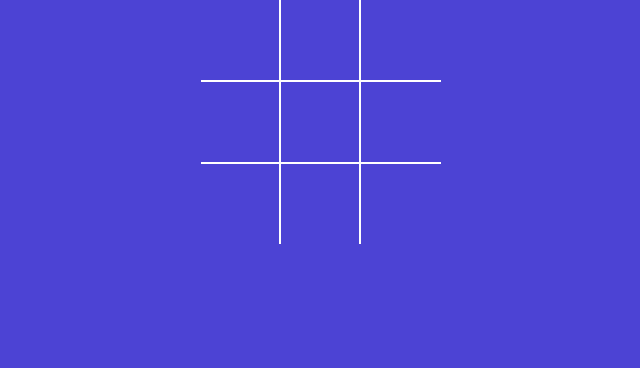
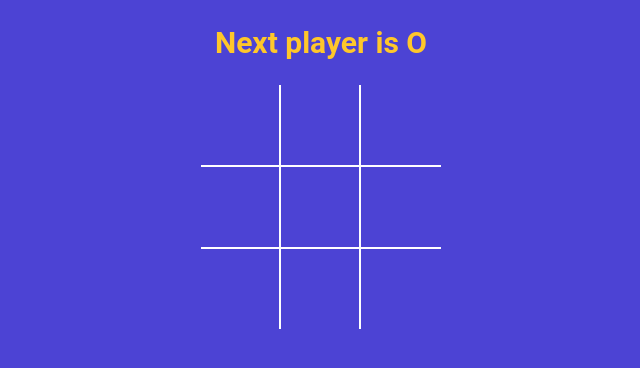
Before and after one commit to Katlego-kholisani/tictactoe-game, a React (Vite) app: page / in a window 1280 px wide. Shown: the top 368 px of the page, without its empty margins (319-959 px from the left). Built offline with nearby package versions, Linux system fonts and the light colour scheme.

Commit message:
Added show next player and winner/draw messages

```diff
--- a/src/App.jsx
+++ b/src/App.jsx
@@ -1,11 +1,43 @@
 import './styles.scss';
+import { useState } from "react";
 import Board from './components/Board';
+import {calculateWinner} from './winner';
 
 function App() {
+    const [squares, setSquares] =  useState(Array(9).fill(null));
+    const [isXNext, setIsXNext] = useState(false);
+
+    const winner = calculateWinner(squares);
+    const nextPlayer = isXNext ? 'X' : 'O';
+    const isDraw = !winner && squares.every(square => square !== null);
+    const statusMessage = winner ? `Winner is ${winner}` : isDraw ? "Game is a draw!" : `Next player is ${nextPlayer}`;
+
+    console.log(winner);
+
+    const handleSquareClick = (clickedPosition) => {
+      if (squares[clickedPosition] || winner || isDraw) {
+          return;
+      }
+
+      setSquares((currentSquares) => {
+          return currentSquares.map((squareValue, position) => {
+              if (clickedPosition === position) {
+                  return isXNext ? 'X' : 'O';
+              }
+              return squareValue;
+          });
+      });
+
+      setIsXNext((currentIsXNext) => !currentIsXNext);
+  };
+
 
   return (
     <div className='app'>
-      <Board/>
+      <h2 className={winner ? "text-green" : "text-orange"}>
+            {statusMessage}
+      </h2>
+      <Board squares={squares} handleSquareClick = {handleSquareClick}/>
     </div>
 
   );
--- a/src/components/Board.jsx
+++ b/src/components/Board.jsx
@@ -1,30 +1,6 @@
-import { useState } from "react";
 import Square from "./square";
 
-const Board = () => {
-    const [squares, setSquares] =  useState(Array(9).fill(null));
-
-    const [isXNext, setIsXNext] = useState(false);
-
-    console.log(squares);
-
-
-    const handleSquareClick = (clickedPosition) => {
-        if (squares[clickedPosition]) {
-            return;
-        }
-
-        setSquares((currentSquares) => {
-            return currentSquares.map((squareValue, position) => {
-                if (clickedPosition === position) {
-                    return isXNext ? 'X' : 'O';
-                }
-                return squareValue;
-            });
-        });
-
-        setIsXNext((currentIsXNext) => !currentIsXNext);
-    };
+const Board = ({ squares, handleSquareClick }) => {
 
     const renderSquare = position => {
         return (
--- /dev/null
+++ b/src/winner.js
@@ -0,0 +1,19 @@
+export function calculateWinner(squares) {
+  const lines = [
+    [0, 1, 2],
+    [3, 4, 5],
+    [6, 7, 8],
+    [0, 3, 6],
+    [1, 4, 7],
+    [2, 5, 8],
+    [0, 4, 8],
+    [2, 4, 6],
+  ];
+  for (let i = 0; i < lines.length; i++) {
+    const [a, b, c] = lines[i];
+    if (squares[a] && squares[a] === squares[b] && squares[a] === squares[c]) {
+      return squares[a];
+    }
+  }
+  return null;
+}
```
